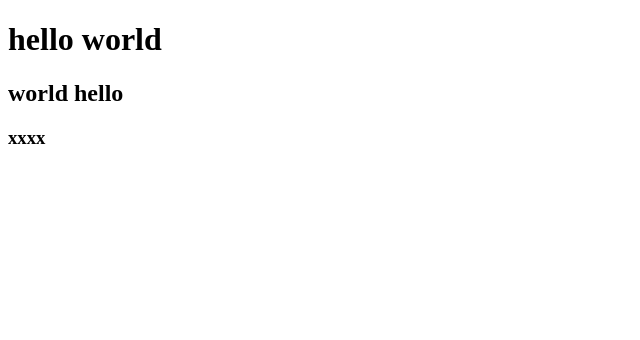
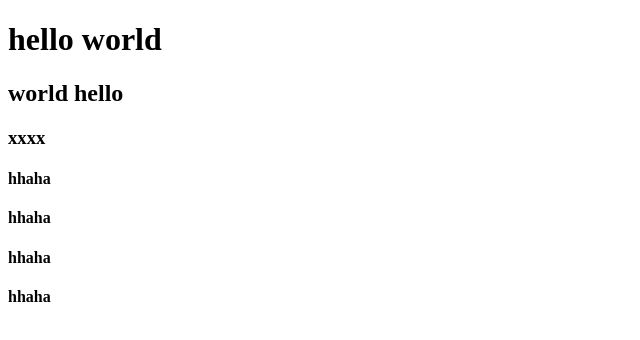
Before and after one commit to msw18136243900/testDemo, a plain HTML site: page index.html in a window 1280 px wide. Shown: the whole page, without its empty margins (0-640 px from the left). Drawn offline with Linux system fonts and the light colour scheme.

Commit message:
这是第六次提交

```diff
--- a/index.html
+++ b/index.html
@@ -9,5 +9,10 @@
     <h1>hello world</h1>
     <h2>world hello</h2>
     <h3>xxxx</h3>
+
+    <h4>hhaha</h4>
+    <h4>hhaha</h4>
+    <h4>hhaha</h4>
+    <h4>hhaha</h4>
 </body>
 </html>
```
Also changed, not shown: 1 other file.
